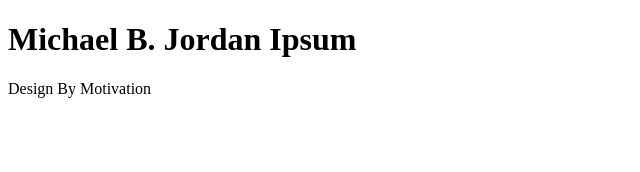
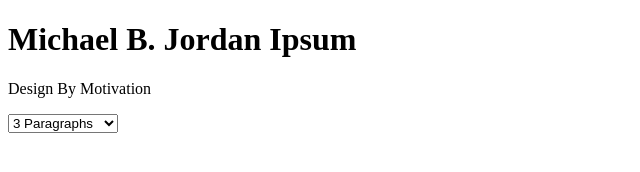
Before and after one commit to julienshim/Michael-B-Jordan-Ipsum, a plain HTML site: page index.html in a window 1280 px wide. Shown: the whole page, without its empty margins (0-640 px from the left). Drawn offline with Linux system fonts and the light colour scheme.

Commit message:
selector initial

```diff
--- a/index.html
+++ b/index.html
@@ -10,5 +10,18 @@
   <body>
     <h1>Michael B. Jordan Ipsum</h1>
     <p>Design By Motivation</p>
+    <select id="count">
+      <option value="1">1 Paragraph</option>
+      <option value="2">2 Paragraphs</option>
+      <option value="3" selected>3 Paragraphs</option>
+      <option value="4">4 Paragraphs</option>
+      <option value="5">5 Paragraphs</option>
+      <option value="6">6 Paragraphs</option>
+      <option value="7">7 Paragraphs</option>
+      <option value="8">8 Paragraphs</option>
+      <option value="9">9 Paragraphs</option>
+      <option value="10">10 Paragraphs</option>
+    </select>
+    <div id="results"></div>
   </body>
 </html>
```
